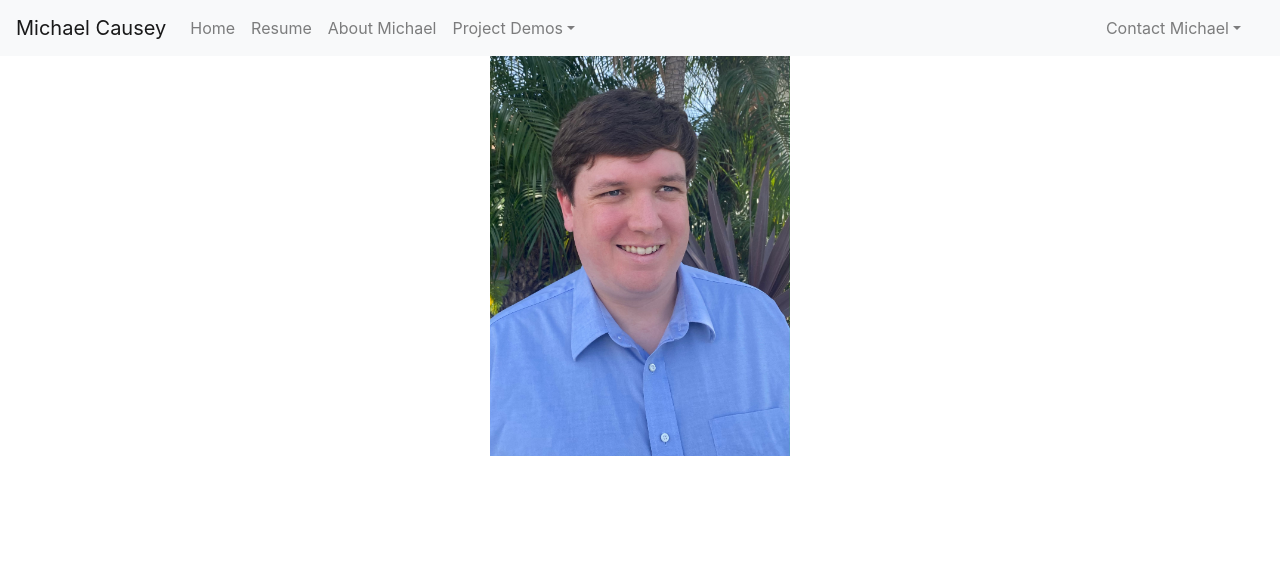
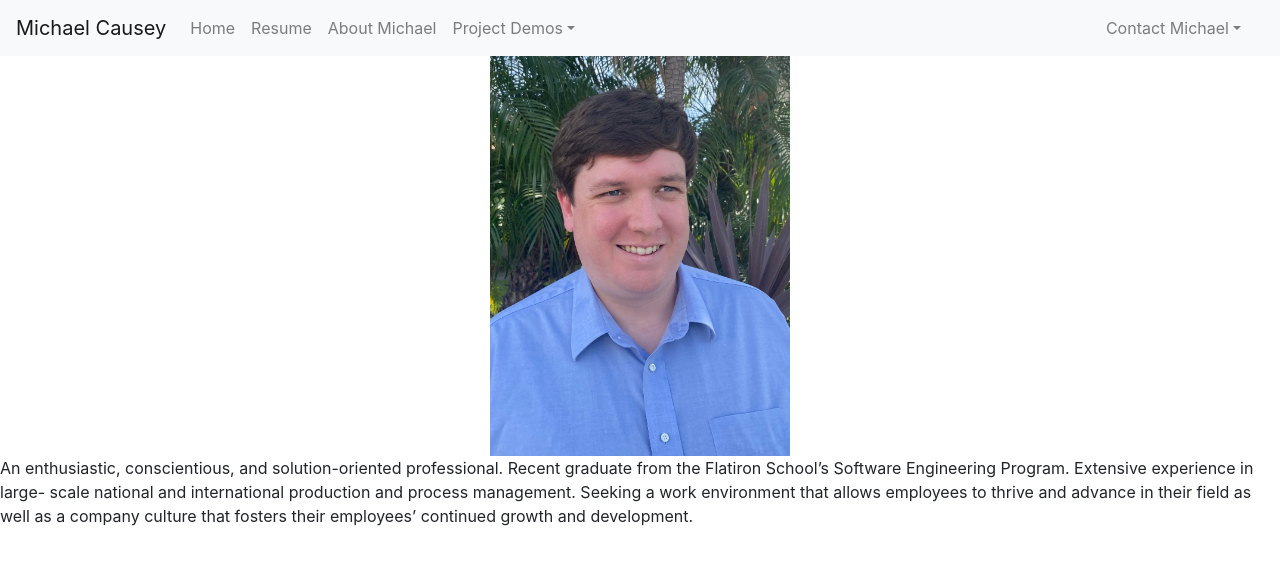
Before and after one commit to cauz825/portfolio-site, a React (Create React App) app: page /about in a window 1280 px wide. Shown: the top 564 px of the page. Built offline with nearby package versions, Linux system fonts and the light colour scheme.

Commit message:
updates to about page

```diff
--- a/src/Components/About.js
+++ b/src/Components/About.js
@@ -5,6 +5,9 @@ function About() {
     return(
         <div>
             <center><img src={headshot} alt='' width='300' ></img></center>
+            <p>
+            An enthusiastic, conscientious, and solution-oriented professional. Recent graduate from the Flatiron School’s Software Engineering Program. Extensive experience in large- scale national and international production and process management. Seeking a work environment that allows employees to thrive and advance in their field as well as a company culture that fosters their employees’ continued growth and development.
+            </p>
         </div>
     )
 
```
